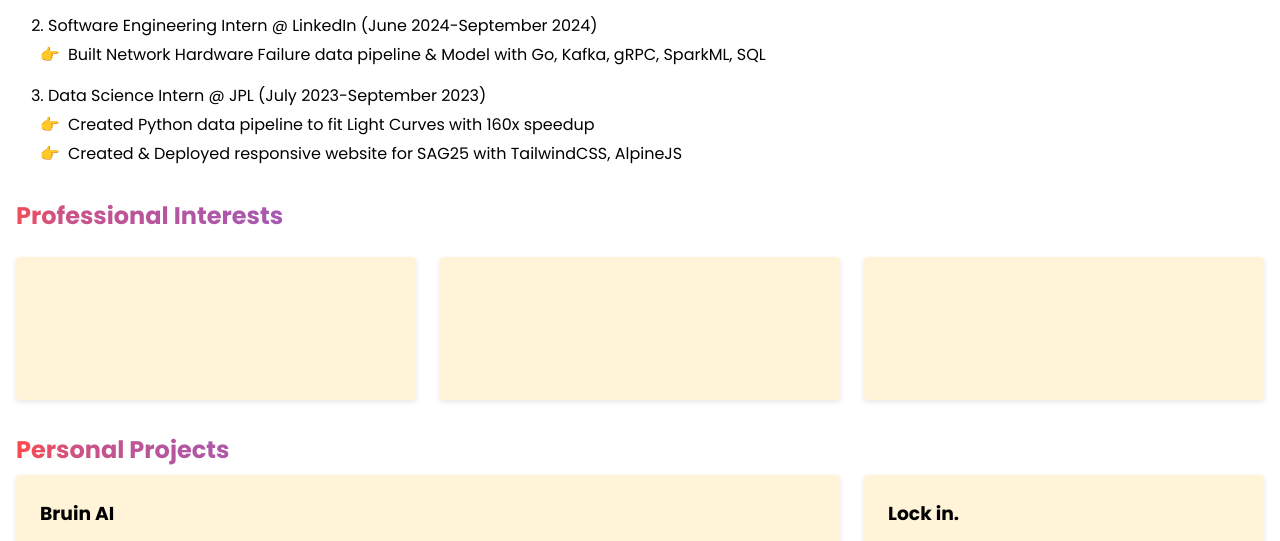
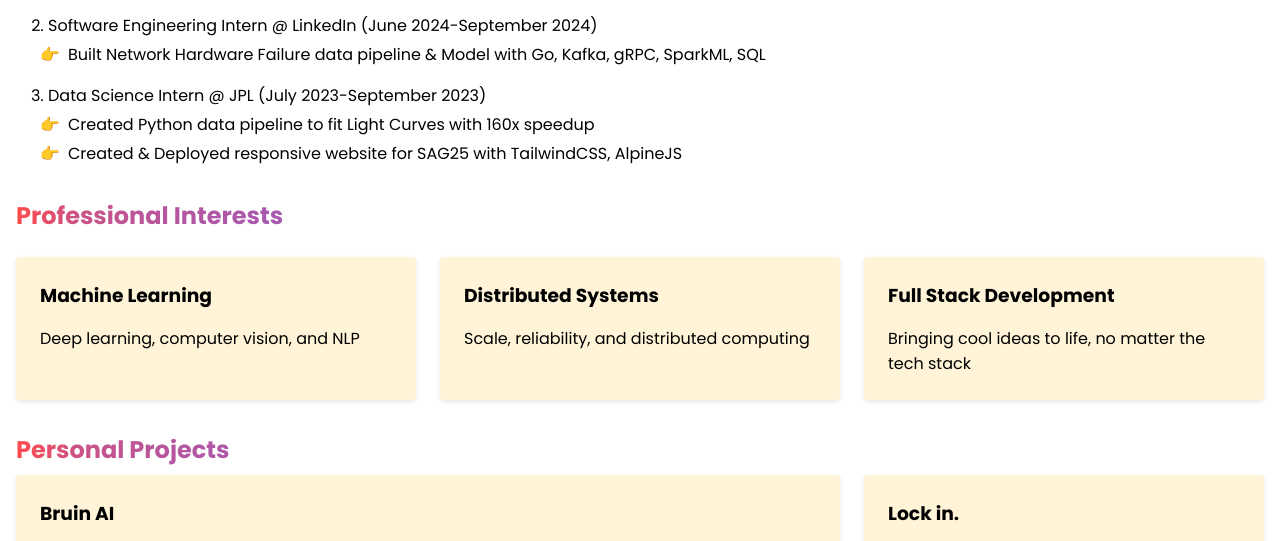
Before and after one commit to aidanrob12/aidanrob12.github.io, a plain HTML site: page index.html in a window 1280 px wide. Shown: the part 604-1145 px from the top of the page. Drawn offline with Linux system fonts and the light colour scheme; a web font is replaced by a local one.

Commit message:
Cleanup gradient header + fixes

```diff
--- a/index.css
+++ b/index.css
@@ -74,18 +74,6 @@ body {
     );
     color: transparent;
     background-clip: text;
-}
-
-.work-history-header {
-    font-size: 1.5rem;
-    /* background-image: linear-gradient(
-        0.25turn,
-        var(--gradient-color-1),
-        15%,
-        var(--gradient-color-2)
-    );
-    color: transparent;
-    background-clip: text; */
 }
 
 .work-history ol {
--- a/index.html
+++ b/index.html
@@ -84,8 +84,8 @@
             </ol>
         </section>
 
-        <section class="professional-interests gradient-header">
-            <h2>Professional Interests</h2>
+        <section class="professional-interests">
+            <h2 class="gradient-header">Professional Interests</h2>
             <div class="cards-container">
                 <div class="card">
                     <h3>Machine Learning</h3>
```
